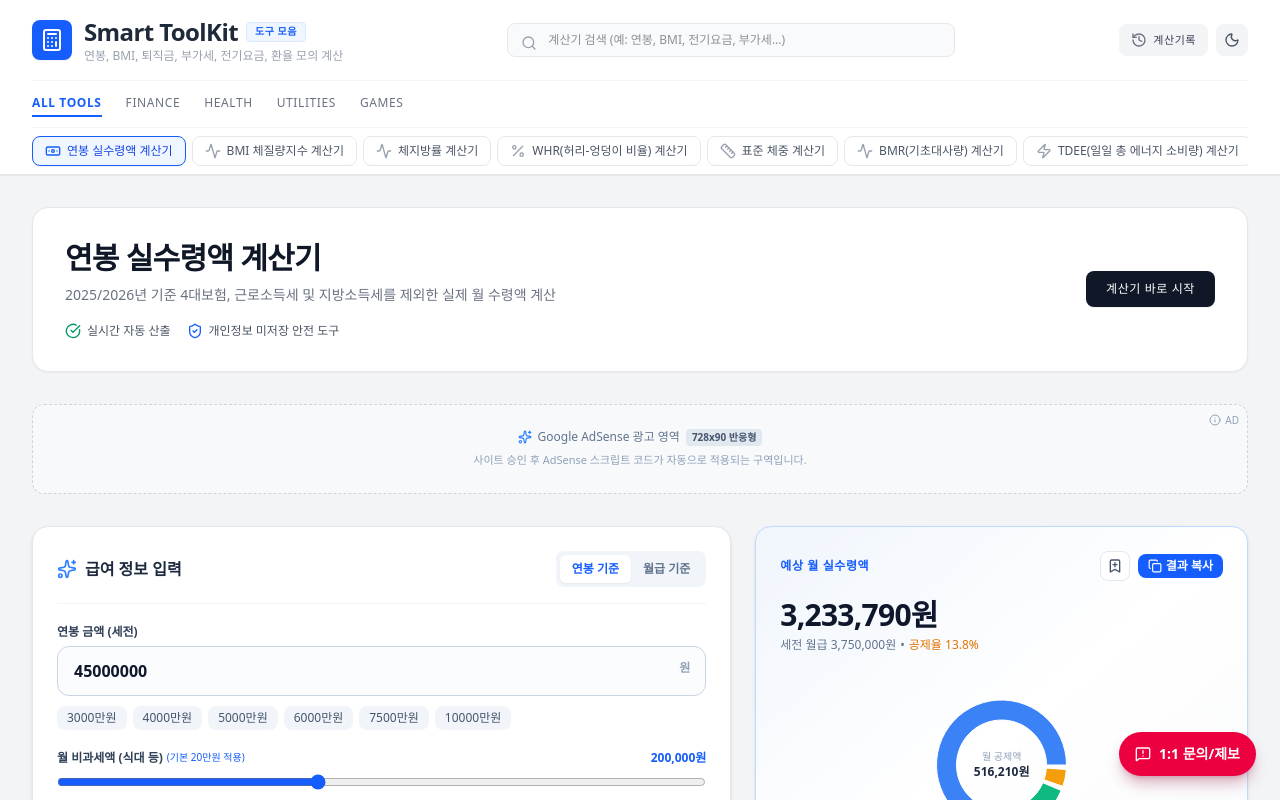
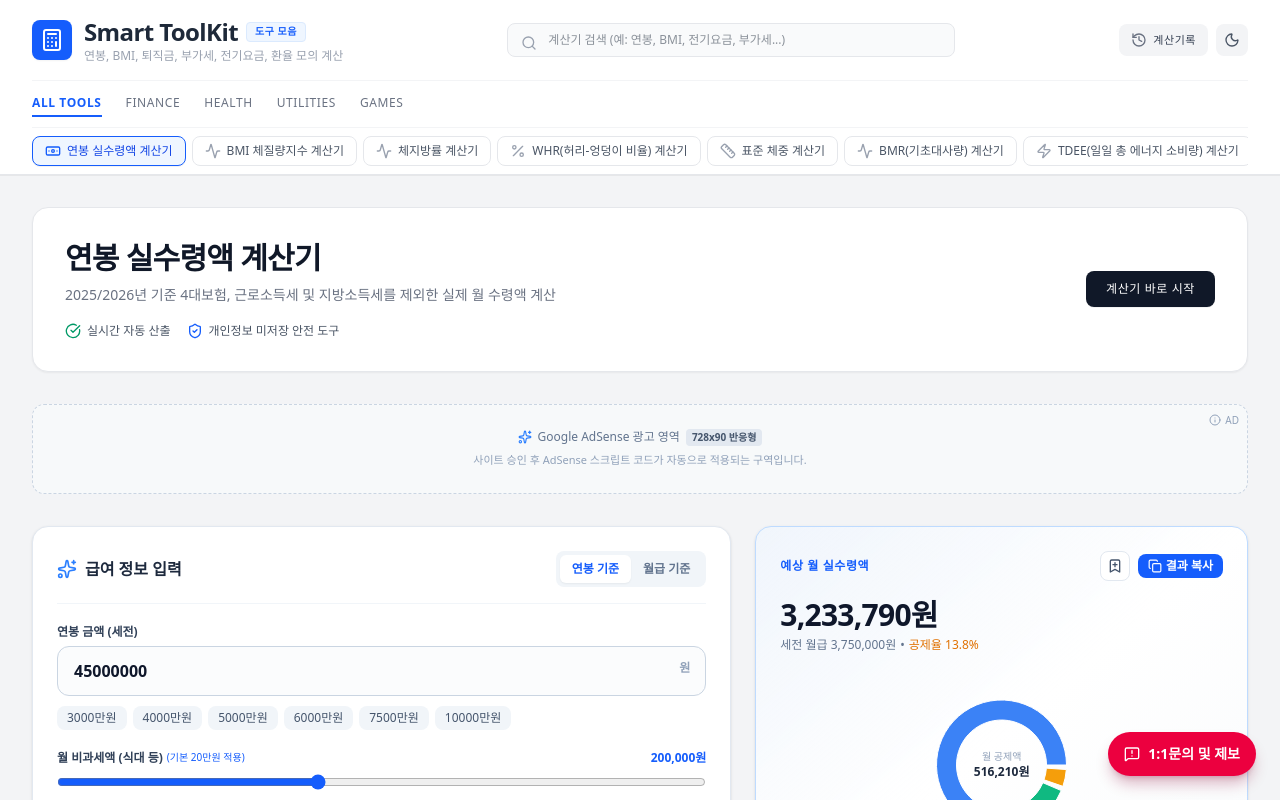
Before and after one commit to skiloveman/smarttoolkit, a React (Vite) app: page / in a window 1280 px wide. Shown: the top 800 px of the page. Built offline with nearby package versions, Linux system fonts and the light colour scheme.

Commit message:
Unify contact CTA text to requested wording

```diff
--- a/src/App.tsx
+++ b/src/App.tsx
@@ -284,11 +284,11 @@ export default function App() {
       <button
         onClick={() => setLegalModalType('contact')}
         className="fixed bottom-5 right-4 sm:bottom-6 sm:right-6 z-40 inline-flex items-center gap-2 rounded-full bg-rose-600 px-4 py-3 text-xs sm:text-sm font-bold text-white shadow-lg shadow-rose-900/30 hover:bg-rose-700 transition-colors"
-        aria-label="1:1 문의 및 제보하기 열기"
-        title="1:1 문의 및 제보하기"
+        aria-label="1:1문의 및 제보하기 열기"
+        title="1:1문의 및 제보하기"
       >
         <MessageSquareWarning className="w-4 h-4" />
-        <span>1:1 문의/제보</span>
+        <span>1:1문의 및 제보</span>
       </button>
 
       {/* Legal & Terms Modals */}
--- a/src/components/Footer.tsx
+++ b/src/components/Footer.tsx
@@ -93,7 +93,7 @@ export const Footer: React.FC<FooterProps> = ({ onOpenModal }) => {
               onClick={() => onOpenModal('contact')}
               className="px-3 py-1.5 rounded-full bg-rose-600 text-white text-[10px] font-bold tracking-wide hover:bg-rose-700 transition-colors"
             >
-              1:1 문의/제보
+              1:1문의 및 제보
             </button>
             <div className="text-[10px] normal-case tracking-normal">
               본 사이트의 산출 결과는 모의 산출 참고용이며, 정확한 적용은 관련 정식 기관에 문의하세요.
```
